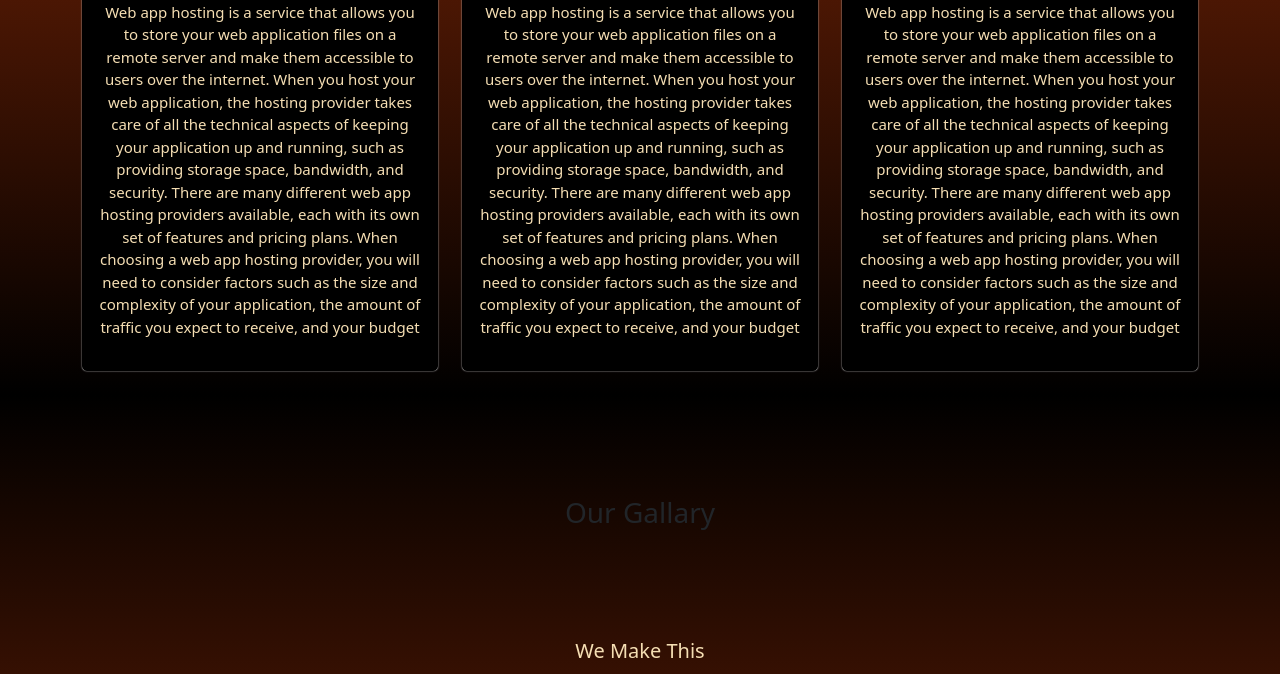
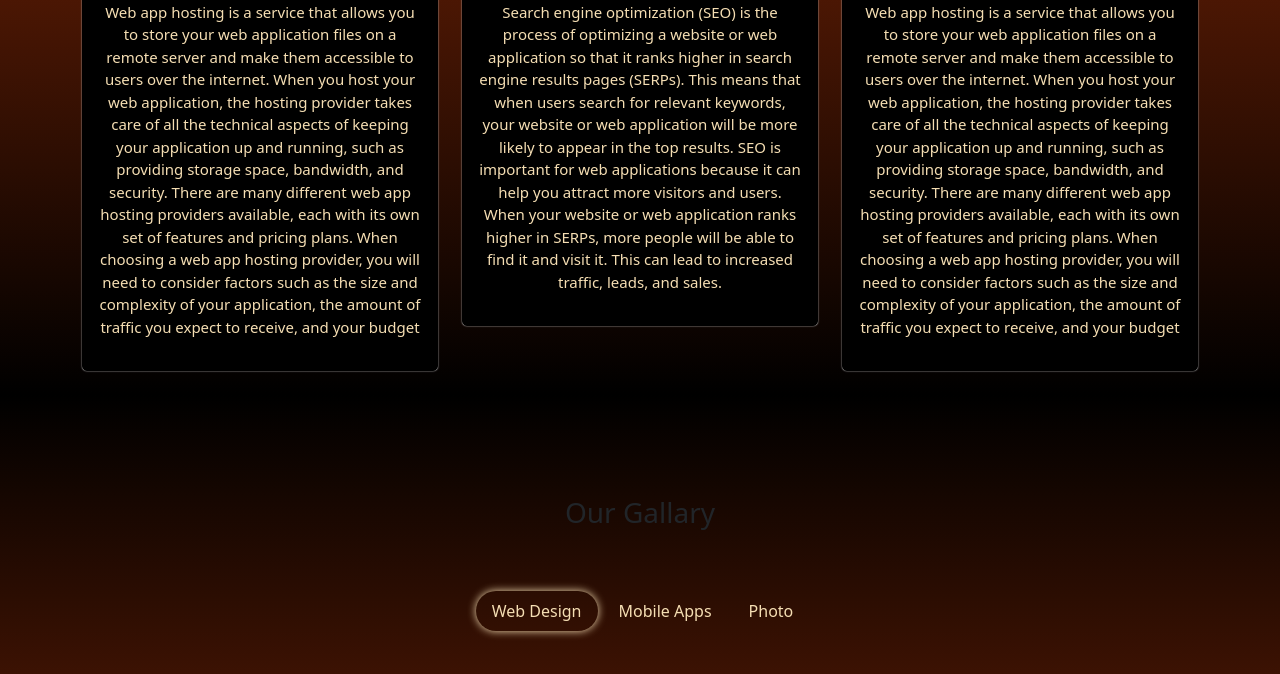
Before and after one commit to AhmedKhaled6900/bootstrap---Copy, a website: page index.html in a window 1280 px wide. Shown: the part 1439-2113 px from the top of the page. Drawn offline with nearby package versions, Linux system fonts and the light colour scheme.

Commit message:
edit css

```diff
--- a/css/Document.css
+++ b/css/Document.css
@@ -86,8 +86,9 @@ overflow: visible;}
 
 .landing {
   min-height: 84vh;
-background: black;
-  background-size: cover;
+   background: linear-gradient(180deg,  black, black ,var(--main--color),black);
+/* background: black; */
+  /* background-size: cover; */
   width: 100%;
 }
 .arrow {
--- a/index.html
+++ b/index.html
@@ -229,35 +229,7 @@
           <h3 class="">Our Services</h3>
         </div>
         <div class="row pt-5">
-          <!-- <div
-            id="carouselExampleSlidesOnly"
-            class="carousel slide col-lg-4 mt-md-5"
-            data-bs-ride="carousel"
-          >
-            <div class="carousel-inner">
-              <div class="carousel-item active" data-bs-interval="3000">
-                <img
-                  class="d-block w-100 img-fluid"
-                  src="./imgs/e-book-feature1.jpg"
-                  alt="First slide"
-                />
-              </div>
-              <div class="carousel-item" data-bs-interval="3000">
-                <img
-                  class="d-block w-100 img-fluid"
-                  src="./imgs/e-book-feature2.jpg"
-                  alt="Second slide"
-                />
-              </div>
-              <div class="carousel-item" data-bs-interval="3000">
-                <img
-                  class="d-block w-100 img-fluid"
-                  src="./imgs/e-book.jpg"
-                  alt="Third slide"
-                />
-              </div>
-            </div>
-          </div> -->
+
           <div class="col-lg-4   animate__animated animate__fadeIn animate">
             <div
               data-aos="fade-right"
@@ -272,7 +244,7 @@
                 the user, while UI (user interface) design focuses on the visual
                 elements that the user interacts with. UX/UI developers use a
                 variety of skills and techniques to create products and services
-                that are both usable and enjoyable to use. These skills include:
+                that are both usable and enjoyable to use.
               </p>
             </div>
           </div>
@@ -333,20 +305,12 @@
 </div>
 <div class="col-lg-4">
   <div data-aos="fade-up" class="backendtext pt-4">
-    <h3>Hosting</h3>
+    <h3>SEO </h3>
     <div><i class="uxicon fa-brands fa-sketch"></i></div>
     <p class="p-3">
-      Web app hosting is a service that allows you to store your web
-      application files on a remote server and make them accessible to
-      users over the internet. When you host your web application, the
-      hosting provider takes care of all the technical aspects of
-      keeping your application up and running, such as providing storage
-      space, bandwidth, and security. There are many different web app
-      hosting providers available, each with its own set of features and
-      pricing plans. When choosing a web app hosting provider, you will
-      need to consider factors such as the size and complexity of your
-      application, the amount of traffic you expect to receive, and your
-      budget
+      Search engine optimization (SEO) is the process of optimizing a website or web application so that it ranks higher in search engine results pages (SERPs). This means that when users search for relevant keywords, your website or web application will be more likely to appear in the top results.
+
+      SEO is important for web applications because it can help you attract more visitors and users. When your website or web application ranks higher in SERPs, more people will be able to find it and visit it. This can lead to increased traffic, leads, and sales.
     </p>
   </div>
 </div>
@@ -389,7 +353,7 @@
           <h3 class="">Our Gallary</h3>
         </div>
         <div class="ourgallaryintro mt-5">
-          <h5 class="mt-5 pt-5">We Make This</h5>
+
           <!-- <h2 class="mt-3">Prepare To Be Amazed</h2> -->
         </div>
         <ul class="taps list-unstyled d-flex justify-content-center mt-5 mb-5">
```
